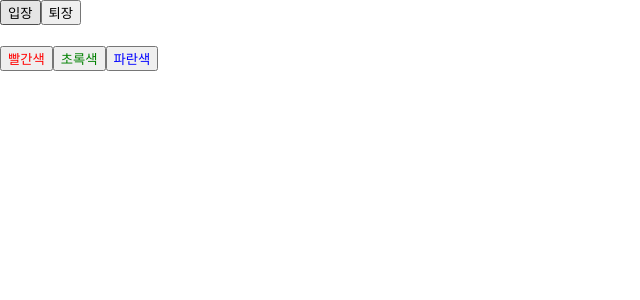
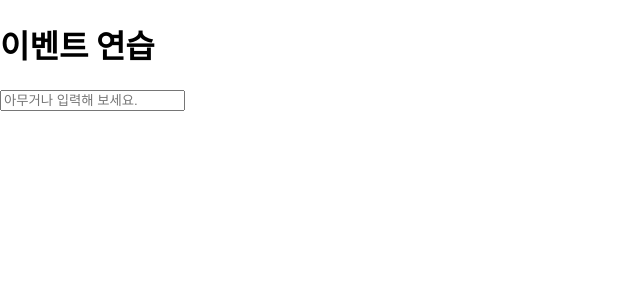
Before and after one commit to jjunnnys/hello-react, a React (Create React App) app: page / in a window 1280 px wide. Shown: the top 300 px of the page, without its empty margins (0-640 px from the left). Built offline with nearby package versions, Linux system fonts and the light colour scheme.

Commit message:
Add 'onChange 이벤트 핸들링하기 (class)'

```diff
--- a/src/App.js
+++ b/src/App.js
@@ -1,8 +1,8 @@
-import React from "react";
-import Say from "./Say";
+import React from 'react';
+import EventPractice from './EventPractice';
 
 const App = () => {
-  return <Say />;
+  return <EventPractice />;
 };
 
 export default App;
--- /dev/null
+++ b/src/EventPractice.js
@@ -0,0 +1,19 @@
+import React, { Component } from 'react';
+
+export default class EventPractice extends Component {
+  render() {
+    return (
+      <div>
+        <h1>이벤트 연습</h1>
+        <input
+          type="text"
+          name="message"
+          placeholder="아무거나 입력해 보세요."
+          onChange={(event) => {
+            console.log(event.target.value);
+          }}
+        />
+      </div>
+    );
+  }
+}
```
Also changed, not shown: 1 other file (tests, documents, lock files or other folders).
